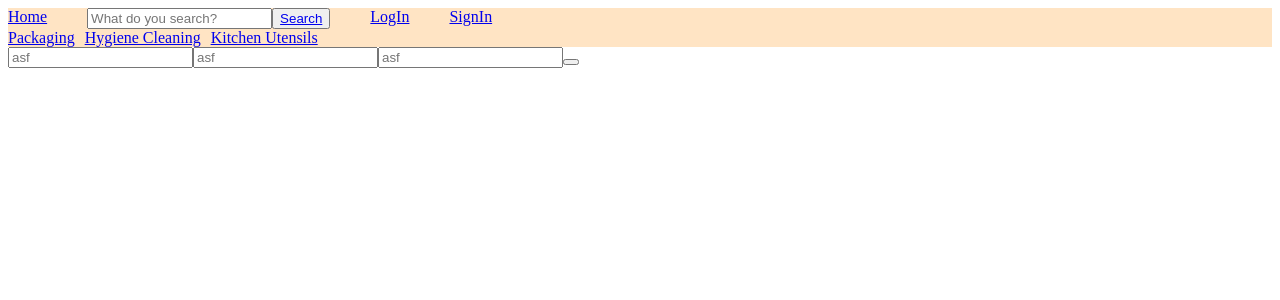
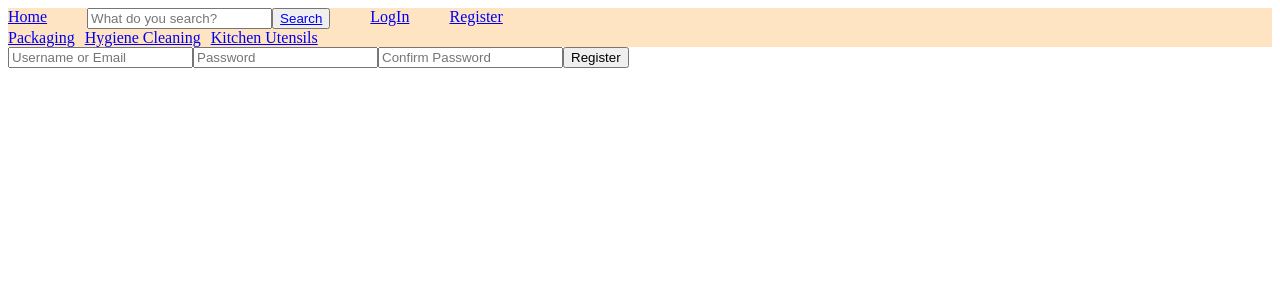
Before and after one commit to RibeiroD2808/commercial, a React (Create React App) app in the folder client/: page /register in a window 1280 px wide. Shown: the top 300 px of the page. Built offline with nearby package versions, Linux system fonts and the light colour scheme.

Commit message:
simple authentication

```diff
--- a/client/src/components/Header.js
+++ b/client/src/components/Header.js
@@ -10,7 +10,7 @@ function Header(){
                 <Link to='/'>Home</Link>
                 <SearchBar />
                 <Link to='/login'>LogIn</Link>
-                <Link to='/register'>SignIn</Link>
+                <Link to='/register'>Register</Link>
             </div>
             <div id='headerLinksDiv'>
                 <Link to='/category?category=Packaging'>Packaging</Link>
--- a/client/src/pages/RegisterPage.js
+++ b/client/src/pages/RegisterPage.js
@@ -1,17 +1,58 @@
 import React, { useEffect, useState } from 'react';
 import { Link } from 'react-router-dom';
 import Header from '../components/Header';
+import { postData } from '../scripts/serverCalls.js';
 
-function Product( {product} ){
+function RegisterPage( {product} ){
+
+    const [formData, setFormData] = useState({
+      username: '',
+      password: '',
+      confirmPassword: ''
+    });
+
+    const [alertMessage, setAlertMessage] = useState('');
+
+    //update data every time input change
+    const handleInputChange = (e) => {
+        // Update the form data when input fields change
+        setFormData((prevFormData) => ({
+            ...prevFormData, //previous data
+            [e.target.name]: e.target.value
+        }));
+        console.log("handleInput ", formData)
+    };
+
+    //send post when submit button e pressed
+    const handleSubmit = async (e) => {
+        e.preventDefault(); //prevent the default form submission
+
+        //check if password field is not empty and if its the same as confirm password
+        if(formData.password && formData.password === formData.confirmPassword){
+            try {
+
+                const response = await postData('/register', formData);
+                setAlertMessage(response.message);
+
+                console.log('Form submission successful: ', response.message);
+
+            } catch (error) {
+                console.error('Form submission failed:', error);
+            }
+        }else{
+            setAlertMessage('The passwords are not the same');
+        }
+    };
 
     const displayContent = (
         <>
             <Header />
-            <form>
-                <input placeholder='asf'></input>
-                <input placeholder='asf'></input>
-                <input placeholder='asf'></input>
-                <button type='submit'></button>
+            <form  onSubmit={handleSubmit}  action='/register' method='POST'>
+                <input onChange={handleInputChange} type='text' name='username' placeholder='Username or Email' />
+                <input onChange={handleInputChange} type='password' name='password' placeholder='Password' />
+                <input onChange={handleInputChange} type='password' name='confirmPassword' placeholder='Confirm Password' />
+                <button type='submit'>Register</button>
+                <p>{alertMessage}</p>
             </form>
         </>
     );
@@ -19,4 +60,4 @@ function Product( {product} ){
     return displayContent;
 }
 
-export default Product;
+export default RegisterPage;
--- a/client/src/scripts/serverCalls.js
+++ b/client/src/scripts/serverCalls.js
@@ -16,7 +16,8 @@ const fetchData = async ( endpoint ) => {
 
 export const postData = async ( endpoint,  postData) => {
   try{
-    await axios.post('http://localhost:8000' + endpoint, postData);
+    const response = await axios.post('http://localhost:8000' + endpoint, postData);
+    return response.data;
   } catch (error){
     throw error;
   }
```
